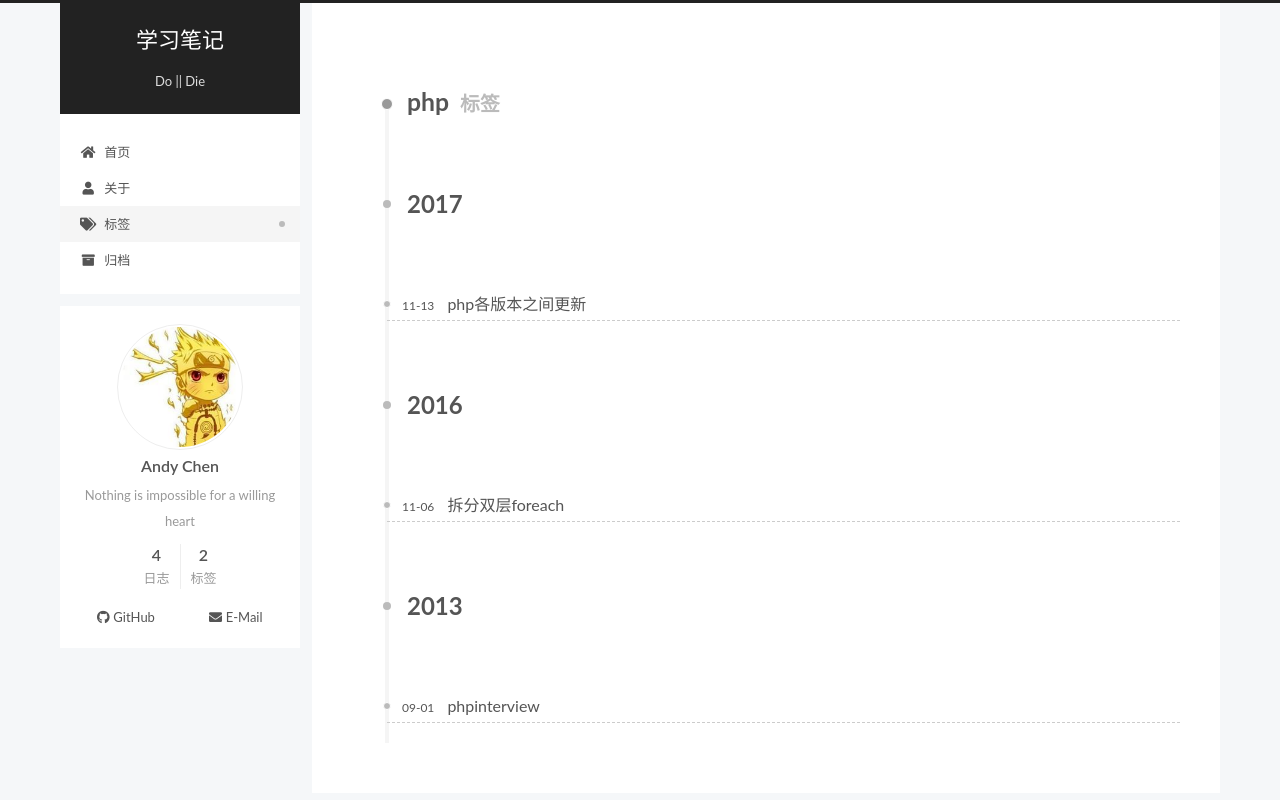
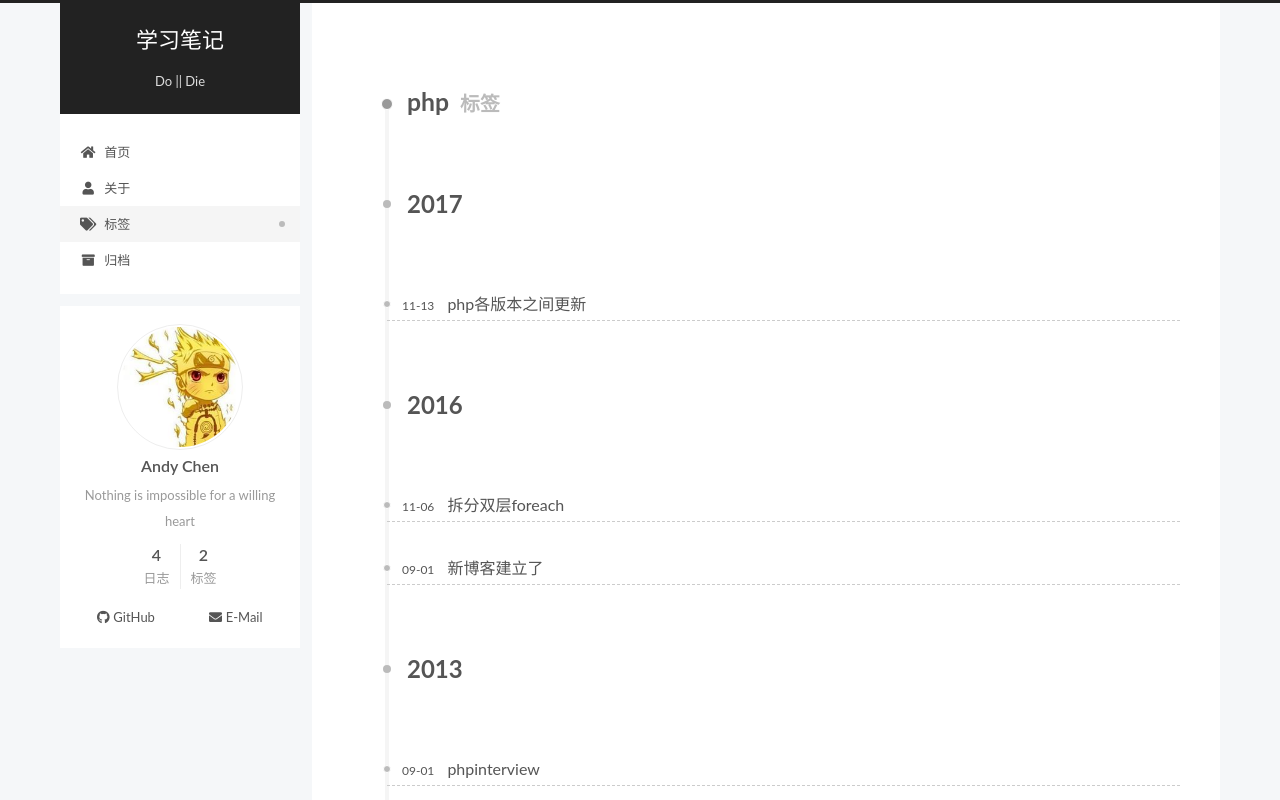
Before and after one commit to andy-c/andy-c.github.io, a plain HTML site: page tags/php/index.html in a window 1280 px wide. Shown: the top 800 px of the page. Drawn offline with Linux system fonts and the light colour scheme.

Commit message:
site updated:2020-11-05 11:56:23

```diff
--- a/tags/php/index.html
+++ b/tags/php/index.html
@@ -212,6 +212,26 @@
 
     </header>
   </article>
+
+  <article itemscope itemtype="http://schema.org/Article">
+    <header class="post-header">
+
+      <div class="post-meta">
+        <time itemprop="dateCreated"
+              datetime="2016-09-01T00:00:00+08:00"
+              content="2016-09-01">
+          09-01
+        </time>
+      </div>
+
+      <div class="post-title">
+          <a class="post-title-link" href="/2016-09-01-new-blog.html" itemprop="url">
+            <span itemprop="name">新博客建立了</span>
+          </a>
+      </div>
+
+    </header>
+  </article>
     <div class="collection-year">
       <span class="collection-header">2013</span>
     </div>
--- a/tags/php-随笔/index.html
+++ b/tags/随笔/index.html
@@ -21,7 +21,7 @@
   <meta name="description" content="Nothing is impossible for a willing heart">
 <meta property="og:type" content="website">
 <meta property="og:title" content="学习笔记">
-<meta property="og:url" content="http://yoursite.com/tags/php-%E9%9A%8F%E7%AC%94/index.html">
+<meta property="og:url" content="http://yoursite.com/tags/%E9%9A%8F%E7%AC%94/index.html">
 <meta property="og:site_name" content="学习笔记">
 <meta property="og:description" content="Nothing is impossible for a willing heart">
 <meta property="og:locale" content="zh_CN">
@@ -29,7 +29,7 @@
 <meta property="article:tag" content="php,javascript,python,go,linux,学习笔记">
 <meta name="twitter:card" content="summary">
 
-<link rel="canonical" href="http://yoursite.com/tags/php-%E9%9A%8F%E7%AC%94/">
+<link rel="canonical" href="http://yoursite.com/tags/%E9%9A%8F%E7%AC%94/">
 
 
 <script id="page-configurations">
@@ -42,7 +42,7 @@
   };
 </script>
 
-  <title>标签: php 随笔 | 学习笔记</title>
+  <title>标签: 随笔 | 学习笔记</title>
 
 
 
@@ -160,7 +160,7 @@
   <div class="post-block">
     <div class="posts-collapse">
       <div class="collection-title">
-        <h2 class="collection-header">php 随笔
+        <h2 class="collection-header">随笔
           <small>标签</small>
         </h2>
       </div>
```
Also changed, not shown: 2016-09-01-new-blog.html (+5 -3 lines), tags/index.html (+1 -1 lines).
